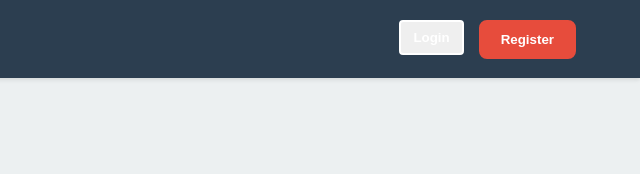
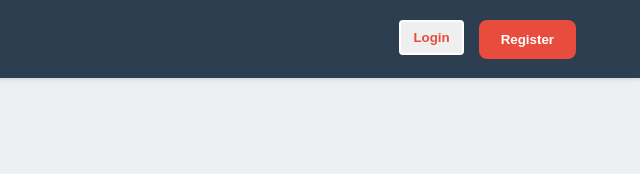
Before and after one commit to mohsuhail1/waveform, a plain HTML site: page frontend/index.html in a window 1280 px wide. Shown: the top 174 px of the page, 640-1280 px from the left. Drawn offline with Linux system fonts and the light colour scheme.

Commit message:
updated css

```diff
--- a/frontend/style.css
+++ b/frontend/style.css
@@ -68,7 +68,7 @@ body {
 }
 
 #main-nav a, .nav-button {
-    color: var(--card-bg-color);
+    color: var(--accent-color);
     text-decoration: none;
     padding: 8px 12px;
     border-radius: 4px;
@@ -101,6 +101,8 @@ body {
 .primary-button:hover {
     background-color: #c0392b; /* Darker red */
 }
+
+
 
 /* ============================================== */
 /* 4. Main Content and Form Layout */
```
